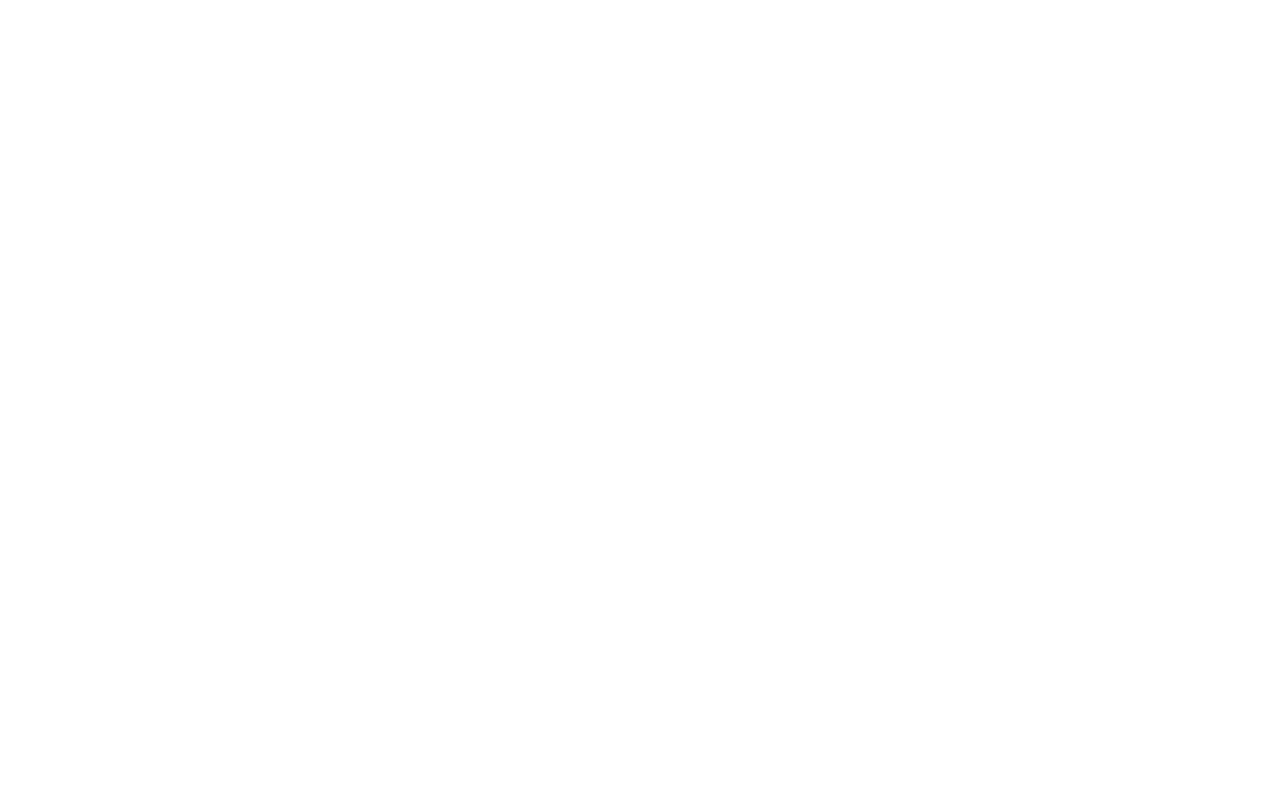
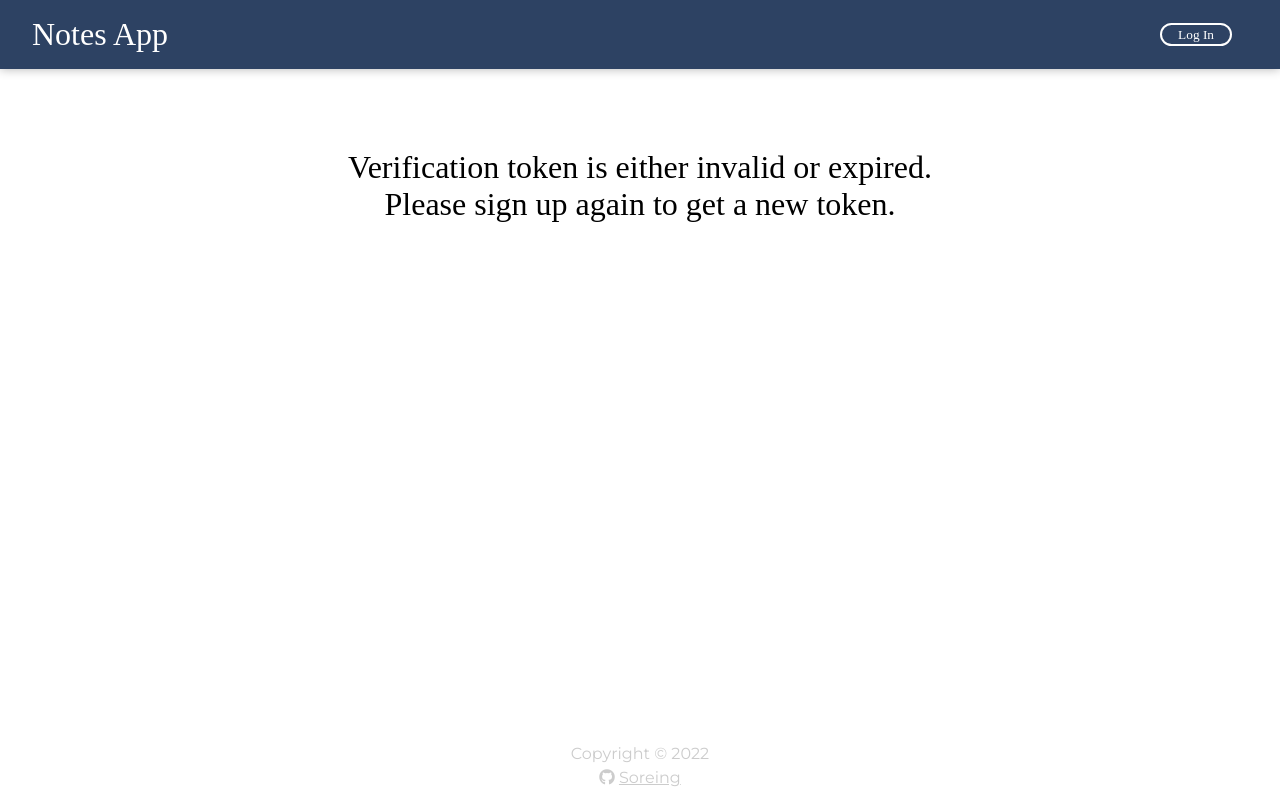
Before and after one commit to Soreing/react-keeper-app, a React app: page /bad-token in a window 1280 px wide. Before the commit this address had no page. Built offline with nearby package versions, Linux system fonts and the light colour scheme; a web font is replaced by a local one.

Commit message:
Add info pages for email verification

```diff
--- a/Frontend/src/Components/App.jsx
+++ b/Frontend/src/Components/App.jsx
@@ -1,6 +1,7 @@
 import React, {useState} from "react";
 import {BrowserRouter, Routes, Route} from "react-router-dom";
 import Layout from "../pages/Layout.jsx";
+import Info from "../pages/Info.jsx";
 import Home from "../pages/Home.jsx";
 import Login from "../pages/Login.jsx";
 import Register from "../pages/Register.jsx";
@@ -11,12 +12,17 @@ function App(){
 
     const [loggedIn, setLoggedIn] = useState(false);
 
+    const verificationText = "We sent you an email to verify your account. You need to be verified before you can log in.";
+    const badTokenText = "Verification token is either invalid or expired. Please sign up again to get a new token.";
+
     return(
       <AuthContext.Provider value={{loggedIn, setLoggedIn}}>
         <BrowserRouter>
           <Routes>
             <Route path="/" element={<Layout/>}>
               <Route index element={<Home />} />
+              <Route path="verification" element={<Info text={verificationText} />} />
+              <Route path="bad-token" element={<Info text={badTokenText} />} />
               <Route path="login" element={<Login />} />
               <Route path="register" element={<Register />} />
               <Route path="notes" element={<Notes />} />
--- /dev/null
+++ b/Frontend/src/pages/Info.jsx
@@ -0,0 +1,18 @@
+import React from "react";
+import PropTypes from "prop-types";
+import "../assets/styles/index.css";
+
+Info.propTypes = {
+  text: PropTypes.string.isRequired,
+};
+
+
+function Info({text}){
+    return (
+      <div className="page">
+        <h1 className="page-title center-block">{text}</h1>
+      </div>
+    );
+}
+
+export default Info;
--- a/Frontend/src/pages/Register.jsx
+++ b/Frontend/src/pages/Register.jsx
@@ -39,7 +39,7 @@ function Register(){
             else {
                 setLoading(true);
                 register(emailInput, passwordInput).then((res)=>{
-                    animatedNavigate(navigate, "/login", formRef, {name:"fade-out", time: 500});
+                    animatedNavigate(navigate, "/verification", formRef, {name:"fade-out", time: 500});
                     setLoading(false);
                 }).catch((err)=>{
                     setLoading(false);
```
Also changed, not shown: 1 other file (tests, documents, lock files or other folders).
